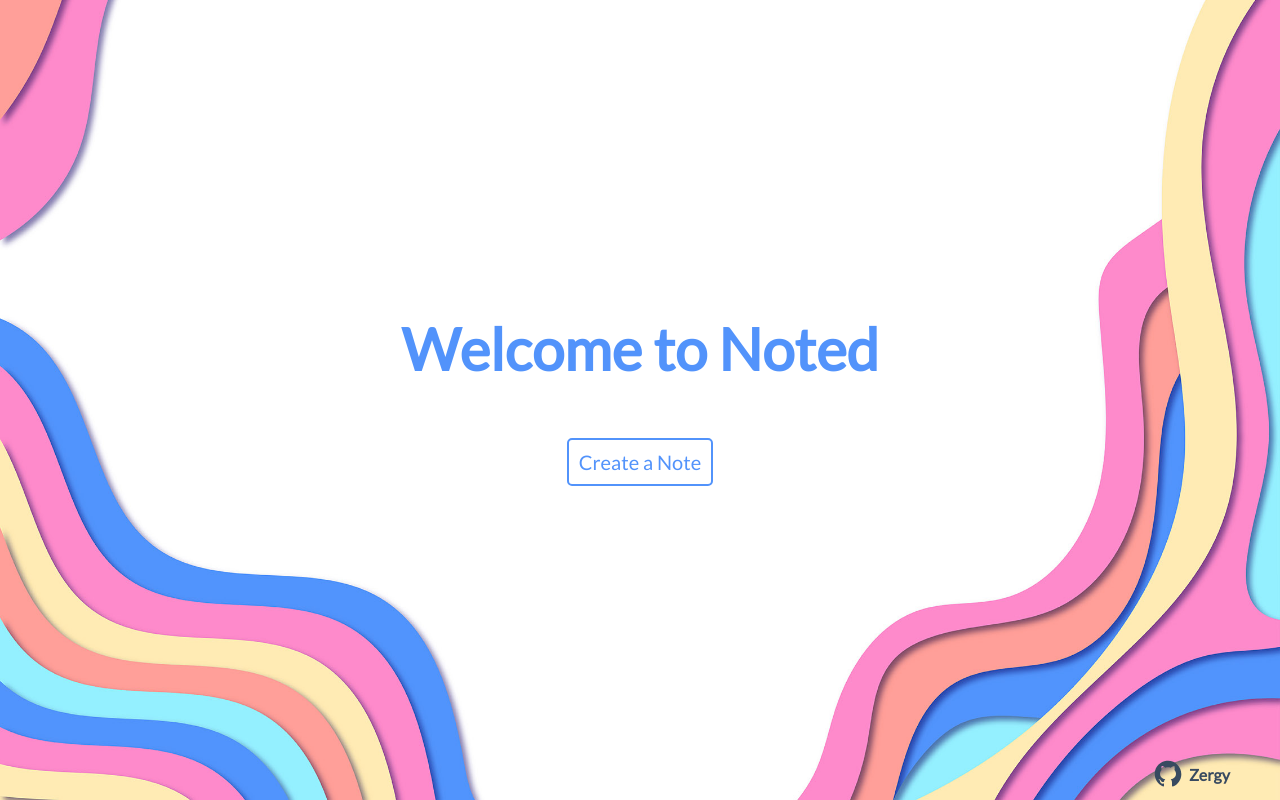
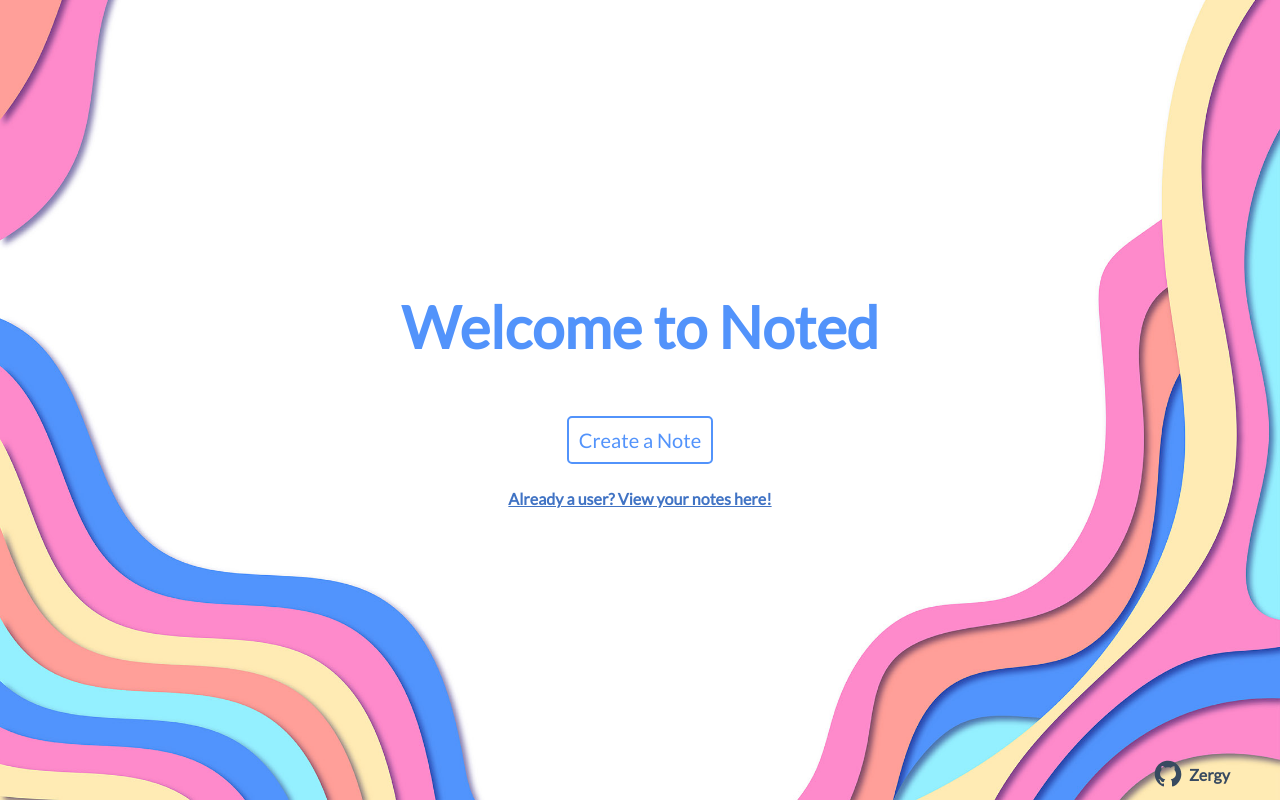
Before and after one commit to zzergy/Noted, a React (Create React App) app: page / in a window 1280 px wide. Built offline with nearby package versions, Linux system fonts and the light colour scheme.

Commit message:
Added link

```diff
--- a/src/components/Home.js
+++ b/src/components/Home.js
@@ -11,6 +11,7 @@ function Home() {
                 <Link to="/newNote">
                     <button className="get-started-button">Create a Note</button>
                 </Link>
+                <Link style={{color: "#4073c4", marginTop: 25, textDecoration: "underline"}} to="/allNotes">Already a user? View your notes here!</Link>
             </div>
             <Footer/>
         </div>
```
